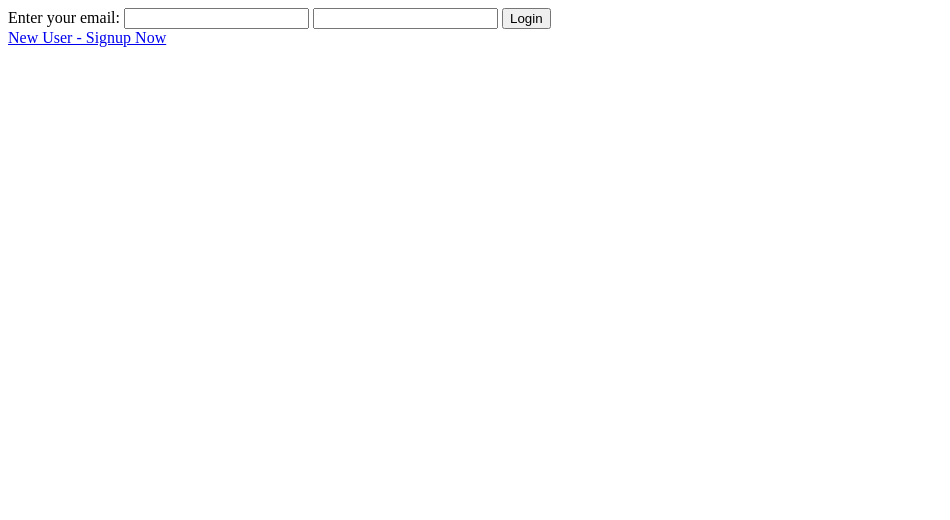
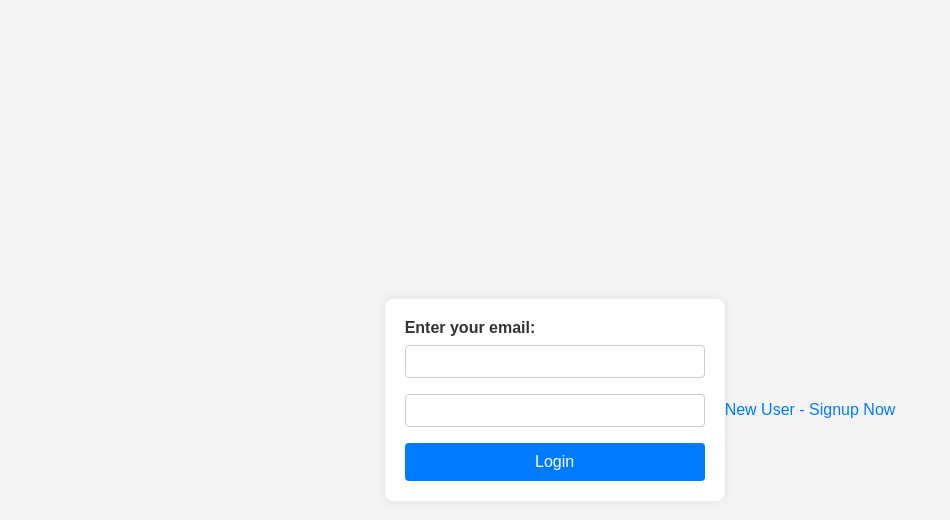
Before and after one commit to Hariharan1714/exp2, a website: page public/Login/login.html in a window 1280 px wide. Shown: the whole page, without its empty margins (0-950 px from the left). Drawn offline with nearby package versions, Linux system fonts and the light colour scheme.

Commit message:
adding styles.css

```diff
--- a/public/Login/login.html
+++ b/public/Login/login.html
@@ -5,6 +5,8 @@
     <meta name="viewport" content="width=device-width, initial-scale=1.0">
     <meta http-equiv="X-UA-Compatible" content="ie=edge">
     <title>Document</title>
+    <link rel="stylesheet" href="../styles.css">
+
 </head>
 <body>
     <form onsubmit="login(event)">
--- /dev/null
+++ b/public/styles.css
@@ -0,0 +1,88 @@
+/* styles.css */
+
+/* General styles for all pages */
+body {
+    font-family: Arial, sans-serif;
+    background-color: #f4f4f4;
+    margin: 0;
+    padding: 0;
+    display: flex;
+    justify-content: center;
+    align-items: center;
+    height: 100vh;
+    color: #333;
+}
+
+form {
+    background: #fff;
+    padding: 20px;
+    border-radius: 8px;
+    box-shadow: 0 0 10px rgba(0, 0, 0, 0.1);
+    width: 300px;
+    max-width: 100%;
+}
+
+label {
+    display: block;
+    margin-bottom: 8px;
+    font-weight: bold;
+}
+
+input[type="text"],
+input[type="email"],
+input[type="password"],
+input[type="number"],
+select {
+    width: 100%;
+    padding: 8px;
+    margin-bottom: 16px;
+    border: 1px solid #ccc;
+    border-radius: 4px;
+    box-sizing: border-box;
+}
+
+button {
+    width: 100%;
+    padding: 10px;
+    background-color: #007bff;
+    color: white;
+    border: none;
+    border-radius: 4px;
+    cursor: pointer;
+    font-size: 16px;
+}
+
+button:hover {
+    background-color: #0056b3;
+}
+
+a {
+    display: block;
+    margin-top: 20px;
+    text-align: center;
+    color: #007bff;
+    text-decoration: none;
+}
+
+a:hover {
+    text-decoration: underline;
+}
+
+/* Expense page specific styles */
+#listOfExpenses, #leaderboard {
+    list-style-type: none;
+    padding: 0;
+}
+
+#listOfExpenses li, #leaderboard li {
+    background: #fff;
+    margin-bottom: 10px;
+    padding: 10px;
+    border-radius: 4px;
+    box-shadow: 0 0 5px rgba(0, 0, 0, 0.1);
+}
+
+h1 {
+    text-align: center;
+    margin-bottom: 20px;
+}
```
Also changed, not shown: public/ExpenseTracker/index.html (+1 -0 lines), public/Signup/signup.html (+1 -0 lines).
